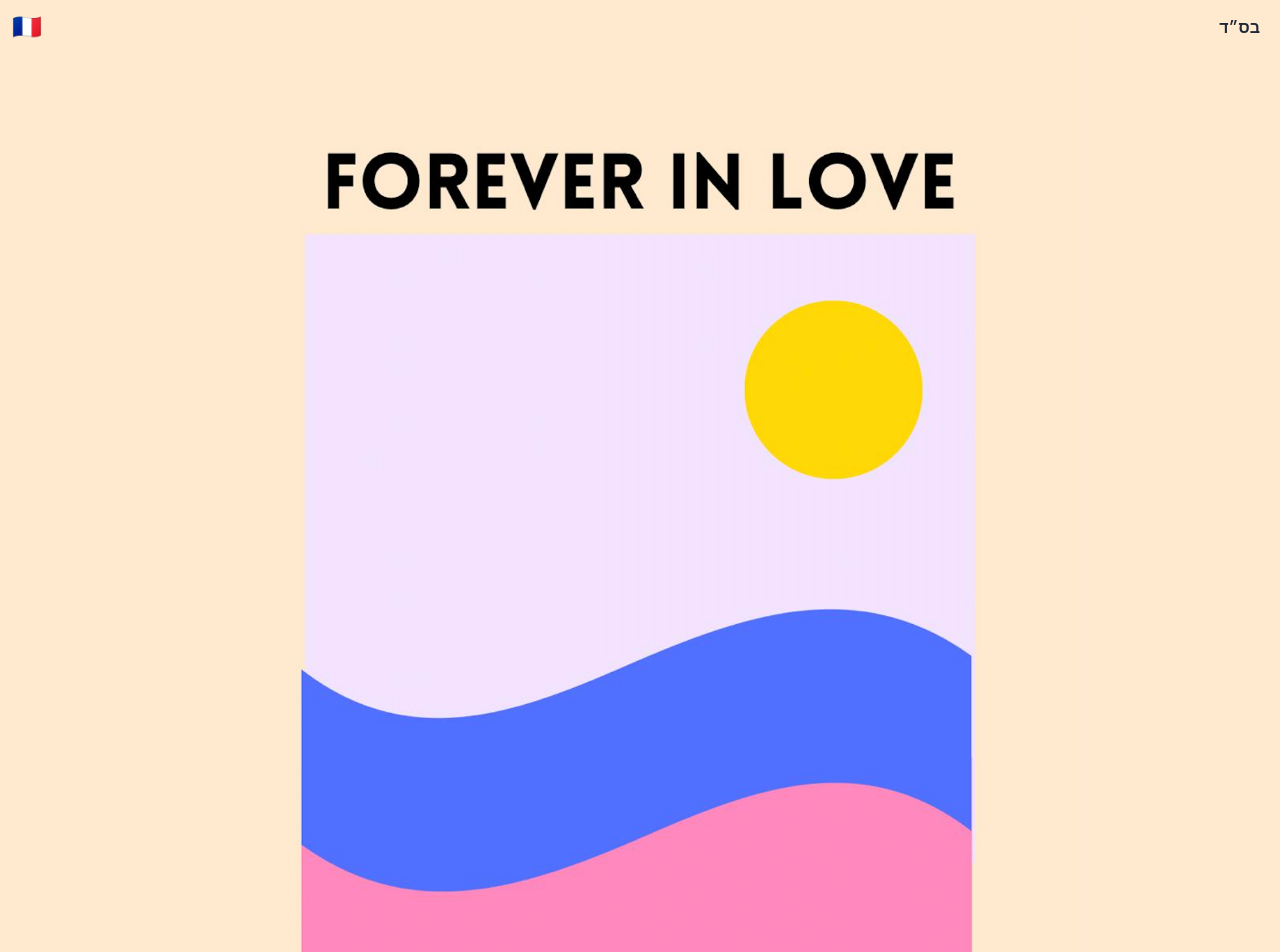
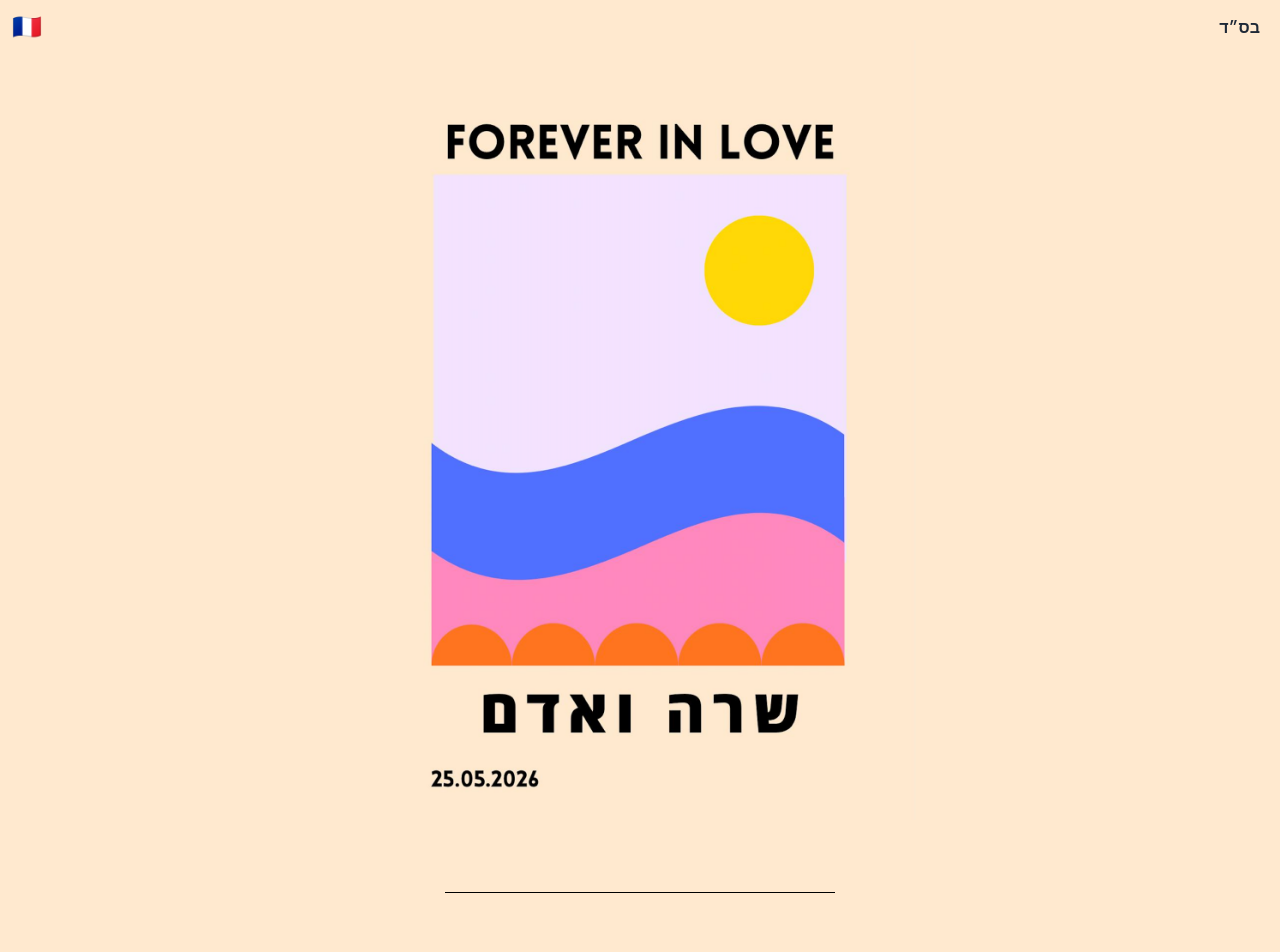
Before and after one commit to adamts1/adam-sarah, a React (Vite) app: page / in a window 1280 px wide. Shown: the top 952 px of the page. Built offline with nearby package versions, Linux system fonts and the light colour scheme.

Commit message:
web fitable

```diff
--- a/src/components/Hero.jsx
+++ b/src/components/Hero.jsx
@@ -11,13 +11,13 @@ export default function Hero({ lang = 'heb' }) {
   const heroImage = heroImages[lang] ?? headHeb
 
   return (
-    <header className="relative w-full min-h-[100dvh] max-md:min-h-[100dvh] md:min-h-[100vh] flex flex-col justify-center px-0 py-0 md:px-2 md:py-4 bg-[#FFE9CF]">
+    <header className="relative w-full min-h-[100dvh] max-md:min-h-[100dvh] md:min-h-screen md:h-auto flex flex-col justify-center px-0 py-0 md:px-2 md:py-6 bg-[#FFE9CF]">
       <span className="absolute top-2 right-3 md:top-4 md:right-5 z-10 text-sm md:text-base font-bold text-gray-800" dir="rtl">בס״ד</span>
-      <div className="relative w-full flex-1 flex flex-col min-h-0 min-w-0 bg-[#FFE9CF] max-md:px-0 md:max-w-3xl lg:max-w-4xl md:mx-auto">
+      <div className="relative w-full flex-1 md:flex-none flex flex-col min-h-0 min-w-0 bg-[#FFE9CF] max-md:px-0 md:max-w-3xl lg:max-w-3xl md:mx-auto md:w-full md:justify-center md:items-center md:py-4">
         <img
           src={heroImage}
           alt="הזמנה לחתונה"
-          className="block w-full h-full object-contain rounded-sm animate-fade-in flex-1 max-md:min-h-[92dvh] max-md:object-contain md:min-h-[85vh]"
+          className="block w-full h-full object-contain rounded-sm animate-fade-in flex-1 max-md:min-h-[92dvh] max-md:object-contain md:h-auto md:w-[72%] md:max-w-full md:shrink-0 md:mx-auto md:flex-none md:max-h-none md:self-center"
         />
       </div>
     </header>
--- a/src/components/RSVP.jsx
+++ b/src/components/RSVP.jsx
@@ -389,7 +389,7 @@ export default function RSVP({ lang = 'heb' }) {
         id="rsvp"
         className="py-8 md:min-h-screen md:flex md:flex-col md:justify-center md:py-24 px-4 md:px-10 bg-[#FFE9CF] overflow-hidden"
       >
-        <div className="max-w-lg md:max-w-xl lg:max-w-2xl mx-auto text-center">
+        <div className="max-w-lg md:max-w-2xl lg:max-w-3xl mx-auto text-center w-full">
           <div className="bg-[#FFE9CF] rounded-2xl shadow-soft-lg p-6 md:p-12 border border-coral/20 animate-fade-in-up">
             <div className="w-14 h-14 md:w-18 md:h-18 rounded-full bg-coral/15 flex items-center justify-center mx-auto mb-4 md:mb-6 animate-bounce-in">
               <svg className="w-7 h-7 md:w-9 md:h-9 text-black" fill="none" stroke="currentColor" viewBox="0 0 24 24">
@@ -421,7 +421,7 @@ export default function RSVP({ lang = 'heb' }) {
       id="rsvp"
       className="py-8 md:min-h-screen md:flex md:flex-col md:justify-center md:py-24 px-4 md:px-10 bg-[#FFE9CF] text-black overflow-hidden"
     >
-      <div className="max-w-lg md:max-w-xl lg:max-w-2xl mx-auto">
+      <div className="max-w-lg md:max-w-2xl lg:max-w-3xl mx-auto w-full">
         <h2 className="font-opensans text-3xl md:text-4xl lg:text-5xl text-center text-black mb-2 md:mb-4">
           {t.rsvp}
         </h2>
--- a/src/components/SectionDivider.jsx
+++ b/src/components/SectionDivider.jsx
@@ -4,7 +4,7 @@
  */
 
 export default function SectionDivider({ minimalOnMobile }) {
-  const lineClass = minimalOnMobile ? 'hidden md:block flex-1 max-w-[200px] md:max-w-[300px] h-px bg-black' : 'flex-1 max-w-[200px] md:max-w-[300px] h-px bg-black'
+  const lineClass = minimalOnMobile ? 'hidden md:block flex-1 max-w-[200px] md:max-w-[390px] h-px bg-black' : 'flex-1 max-w-[200px] md:max-w-[390px] h-px bg-black'
   return (
     <div className="flex items-center justify-center gap-3 py-6 md:py-8 px-4" aria-hidden="true">
       <span className={lineClass} />
```
